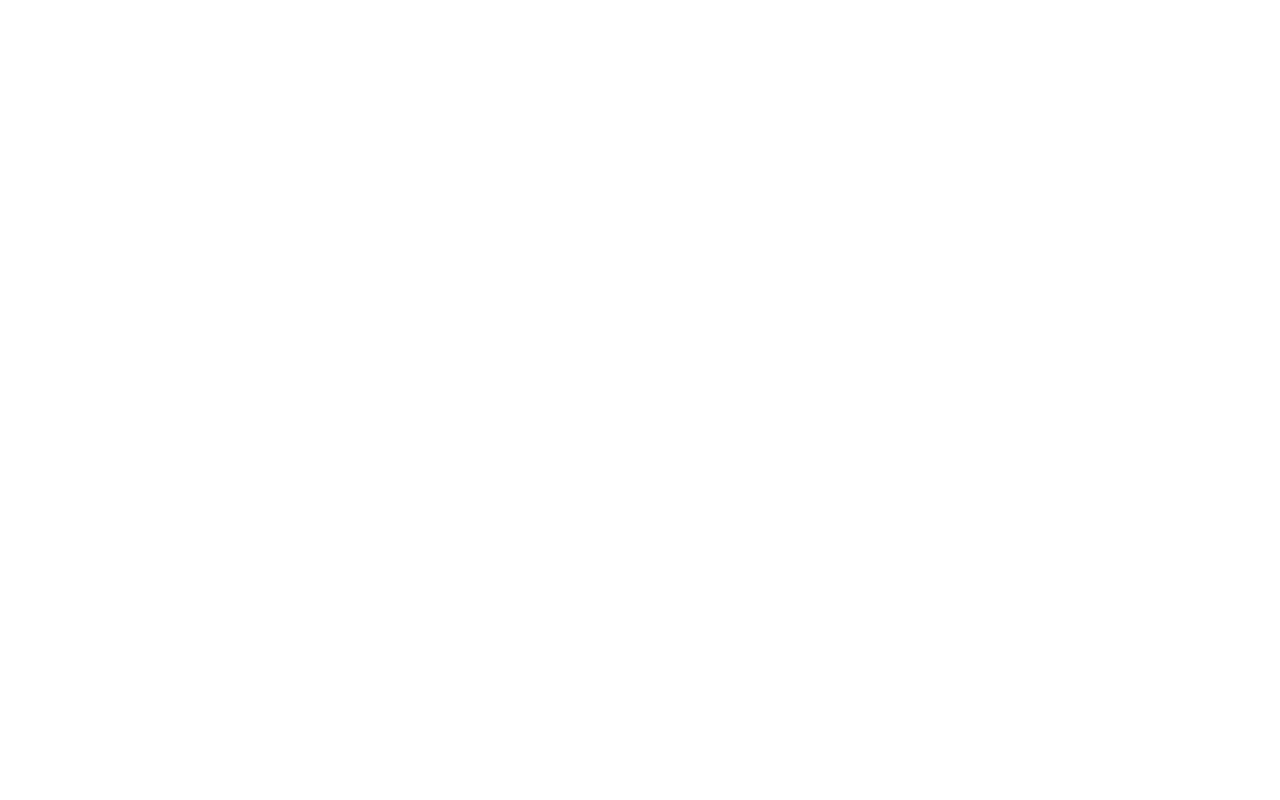
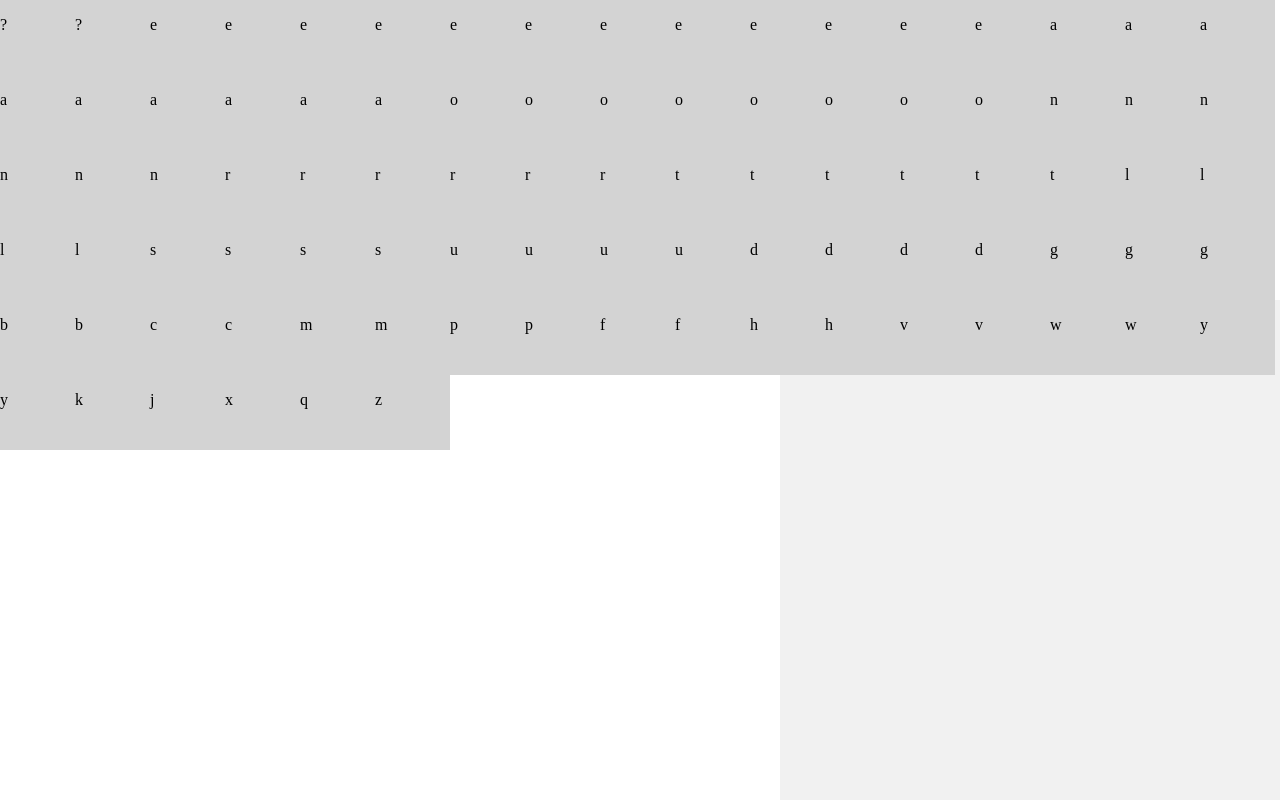
Before and after one commit to srcorbetto/speed-scabble, a website: page public/index.html in a window 1280 px wide. Drawn offline with nearby package versions, Linux system fonts and the light colour scheme.

Commit message:
made letters

```diff
--- a/package.json
+++ b/package.json
@@ -4,7 +4,8 @@
   "description": "Speed Scrabble!",
   "main": "index.js",
   "scripts": {
-    "test": "echo \"Error: no test specified\" && exit 1"
+    "test": "echo \"Error: no test specified\" && exit 1",
+    "start": "nodemon server.js"
   },
   "repository": {
     "type": "git",
--- a/public/assets/css/style.css
+++ b/public/assets/css/style.css
@@ -0,0 +1,29 @@
+html, body {
+    margin: 0;
+    padding: 0;
+}
+
+.box {
+    width: 75px;
+    height: 75px;
+    background: Lightgrey;
+    z-index: 500;
+    display: inline-block;
+}
+
+/* .box p {
+    width: 75px;
+    height: 75px;
+    background: Lightgrey;
+    z-index: 500;
+    display: inline-block;
+} */
+
+.goal {
+    width: 500px;
+    height: 500px;
+    background: #f1f1f1;
+    position: absolute;
+    right: 0;
+    bottom: 0;
+}
--- a/public/assets/js/script.js
+++ b/public/assets/js/script.js
@@ -0,0 +1,157 @@
+let game = {
+    letters: [
+        {
+            letter: '?',
+            quantity: 2,
+            points: 0
+        },
+        {
+            letter: 'e',
+            quantity: 12,
+            points: 1
+        },
+        {
+            letter: 'a',
+            quantity: 9,
+            points: 1
+        },
+        {
+            letter: 'o',
+            quantity: 8,
+            points: 1
+        },
+        {
+            letter: 'n',
+            quantity: 6,
+            points: 1
+        },
+        {
+            letter: 'r',
+            quantity: 6,
+            points: 1
+        },
+        {
+            letter: 't',
+            quantity: 6,
+            points: 1
+        },
+        {
+            letter: 'l',
+            quantity: 4,
+            points: 1
+        },
+        {
+            letter: 's',
+            quantity: 4,
+            points: 1
+        },
+        {
+            letter: 'u',
+            quantity: 4,
+            points: 1
+        },
+        {
+            letter: 'd',
+            quantity: 4,
+            points: 2
+        },
+        {
+            letter: 'g',
+            quantity: 3,
+            points: 2
+        },
+        {
+            letter: 'b',
+            quantity: 2,
+            points: 3
+        },
+        {
+            letter: 'c',
+            quantity: 2,
+            points: 3
+        },
+        {
+            letter: 'm',
+            quantity: 2,
+            points: 3
+        },
+        {
+            letter: 'p',
+            quantity: 2,
+            points: 3
+        },
+        {
+            letter: 'f',
+            quantity: 2,
+            points: 4
+        },
+        {
+            letter: 'h',
+            quantity: 2,
+            points: 4
+        },
+        {
+            letter: 'v',
+            quantity: 2,
+            points: 4
+        },
+        {
+            letter: 'w',
+            quantity: 2,
+            points: 4
+        },
+        {
+            letter: 'y',
+            quantity: 2,
+            points: 4
+        },
+        {
+            letter: 'k',
+            quantity: 1,
+            points: 5
+        },
+        {
+            letter: 'j',
+            quantity: 1,
+            points: 8
+        },
+        {
+            letter: 'x',
+            quantity: 1,
+            points: 8
+        },
+        {
+            letter: 'q',
+            quantity: 1,
+            points: 10
+        },
+        {
+            letter: 'z',
+            quantity: 1,
+            points: 10
+        }
+
+    ],
+    playersLetters: null,
+    giveStartingLetters: null,
+
+};
+
+console.log(game);
+
+$('.goal').droppable({
+    accept: '.box',
+    drop: () => {
+        console.log('POOP')
+    }
+});
+
+game.letters.forEach(letterTile => {
+    for (i = 0; i < letterTile.quantity; i++) {
+        $('body').append(`<div class="box"><p>${letterTile.letter}<p></div>`)
+    }
+})
+
+$('.box').draggable({
+    snap: true
+});
--- a/public/index.html
+++ b/public/index.html
@@ -5,8 +5,21 @@
     <meta name="viewport" content="width=device-width, initial-scale=1.0">
     <meta http-equiv="X-UA-Compatible" content="ie=edge">
     <title>Speed Scrabble</title>
+
+    <link rel="stylesheet" href="/assets/css/style.css">
 </head>
-<body>
+<body id="body">
 
+    <div class="goal"></div>
+
+   <!-- jQuery -->
+   <script src="https://code.jquery.com/jquery-3.4.1.min.js" integrity="sha256-CSXorXvZcTkaix6Yvo6HppcZGetbYMGWSFlBw8HfCJo=" crossorigin="anonymous"></script>
+
+   <!-- jQuery UI -->
+   <script src="https://code.jquery.com/ui/1.12.1/jquery-ui.min.js"
+   integrity="sha256-VazP97ZCwtekAsvgPBSUwPFKdrwD3unUfSGVYrahUqU="
+   crossorigin="anonymous"></script>
+
+   <script src="/assets/js/script.js"></script>
 </body>
 </html>
```
